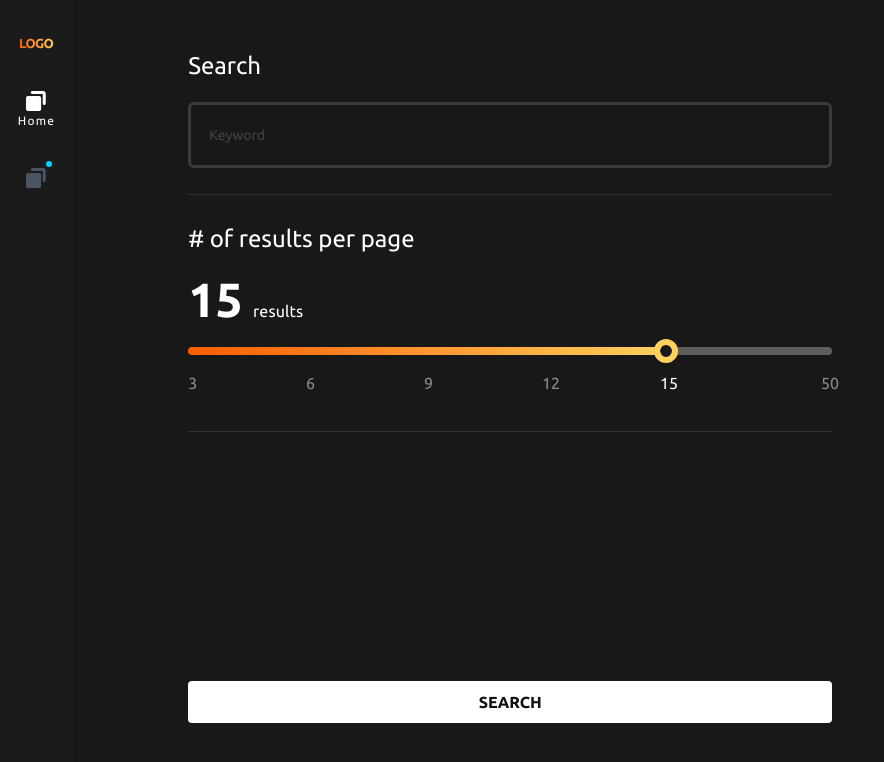
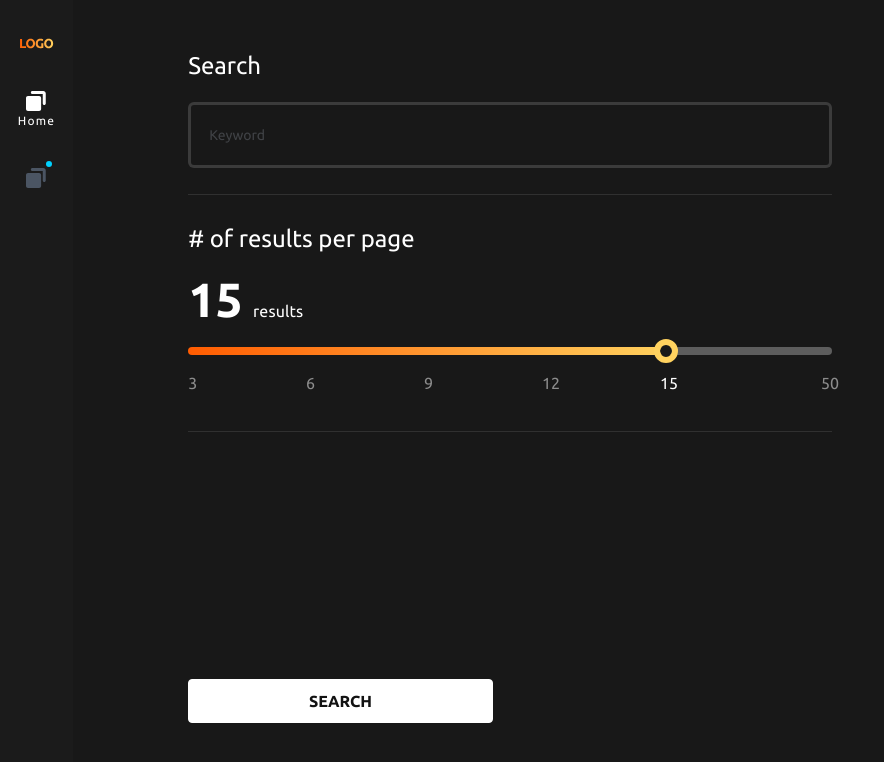
Before and after one commit to outsider987/Aha_Frontend, a React app: page /main in a window 1280 px wide. Shown: the top 762 px of the page, without its empty margins (0-884 px from the left). Built offline with nearby package versions, Linux system fonts and the light colour scheme.

Commit message:
fix: 1.add follower item2. refine button structure

```diff
--- a/src/components/Button.tsx
+++ b/src/components/Button.tsx
@@ -3,19 +3,33 @@ import React from 'react';
 interface Props {
   className?: string;
   children?: React.ReactNode;
+  isRounded?: boolean;
+  isWhite?: boolean;
   onClick?: () => void;
 }
 
-const Button: React.FC<Props> = ({children, className, onClick}) => {
+const Button: React.FC<Props> = ({
+  children,
+  className,
+  onClick,
+  isRounded,
+  isWhite,
+}) => {
+  const whiteClass = `bg-white
+   text-[#121212] hover:bg-[#121212] hover:text-white`;
+  const darkClass = `bg-[#121212]
+   text-white hover:bg-white hover:text-[#121212]`;
   return (
     <button
-      className={`block w-full text font-bold bg-white
-    rounded py-[0.8125rem] px-[0.625rem]
-     text-[#121212] leading-[100%] ${className}`}
+      className={`block text font-bold border border-solid border-white
+    py-[0.8125rem] px-[0.625rem] leading-[100%] ${
+      isRounded ? 'rounded-full' : 'rounded'
+    } ${isWhite ? whiteClass : darkClass} ${className}`}
       onClick={onClick}
     >
       {children}
     </button>
   );
 };
+Button.defaultProps = { isRounded: false, isWhite: true };
 export default Button;
--- /dev/null
+++ b/src/components/FollowerItem.tsx
@@ -0,0 +1,31 @@
+import React from 'react';
+import Button from './Button';
+
+const FollowerItem = () => {
+  const renderFollow = () => {
+    return (
+      <Button
+        className="text-xs py-2 px-[0.625rem]"
+        isRounded={true}
+        isWhite={false}
+      >
+        Follow
+      </Button>
+    );
+  };
+  return (
+    <div className="flex flex-row items-center">
+      <img alt="null" />
+      <div className=" flex flex-col">
+        <span className="text-base text-white tracking-[0.15px]">
+          Full name
+        </span>
+        <span className="text-white text-opacity-50 tracking-[0.25px]">
+          @username
+        </span>
+      </div>
+      {renderFollow()}
+    </div>
+  );
+};
+export default FollowerItem;
--- a/src/index.scss
+++ b/src/index.scss
@@ -1,7 +1,7 @@
 @tailwind base;
 @tailwind components;
 @tailwind utilities;
-@import url('https://fonts.googleapis.com/css2?family=Montserrat:ital,wght@0,100;0,200;0,300;0,400;0,500;0,600;0,700;0,800;0,900;1,100;1,200;1,300;1,400;1,500;1,600;1,700;1,800;1,900&family=Oswald:wght@200;300;400;500;600;700&family=Roboto:ital,wght@0,100;0,300;0,400;0,500;0,700;0,900;1,100;1,300;1,400;1,500;1,700;1,900&family=Ubuntu:ital,wght@0,300;0,400;0,500;0,700;1,300;1,400;1,500;1,700&display=swap');
+@import url('https://fonts.googleapis.com/css2?family=Open+Sans:ital,wght@0,300;0,400;0,500;0,600;0,700;0,800;1,300;1,400;1,500;1,600;1,700;1,800&family=Ubuntu:ital,wght@0,300;0,400;0,500;0,700;1,300;1,400;1,500;1,700&display=swap');
 
 // reset scss
 html,
--- a/src/views/Home/Follower.tsx
+++ b/src/views/Home/Follower.tsx
@@ -1,5 +1,7 @@
 import React, {useState} from 'react';
+import FollowerItem from '~/components/FollowerItem';
 import {Menu} from '~/util/enum/Enum_Followers';
+
 
 const Follower = () => {
   const menu = Object.values(Menu);
@@ -11,8 +13,8 @@ const Follower = () => {
     setmenuIndexState(index);
   };
 
-  const renderOption = () => {
-    const disableClass = ' text-[#929292] opacity-[0.87] border-greyscale';
+  const renderMenu = () => {
+    const disableClass = 'text-[#929292] opacity-[0.87] border-greyscale';
     return (
       <div className="flex flex-row w-full ">
         {menu.map((item, index) => (
@@ -32,13 +34,18 @@ const Follower = () => {
       </div>
     );
   };
+  const renderContent = ()=>{
+      return <div className=' my-8 mx-4'>
+          <FollowerItem/>
+      </div>
+  }
   return (
     <div
       className="hidden absolute w-[26.04vw] right-0  follower:flex
   bg-navbar min-h-screen flex-col"
     >
-      {renderOption()}
-      <div>content</div>
+      {renderMenu()}
+     {renderContent()}
     </div>
   );
 };
--- a/src/views/Home/Wrapper.tsx
+++ b/src/views/Home/Wrapper.tsx
@@ -1,10 +1,15 @@
 import React from 'react';
+import Follower from './Follower';
+
 type Props = {
   children?: React.ReactNode;
 };
 const Wrapper: React.FC<Props> = ({children}) => {
   return (
-    <div className="w-full bg-greyscale min-h-screen flex">{children}</div>
+    <div className="w-full bg-greyscale min-h-screen flex">
+      {children}
+      <Follower />
+    </div>
   );
 };
 export default Wrapper;
--- a/src/views/Home/index.tsx
+++ b/src/views/Home/index.tsx
@@ -2,13 +2,11 @@ import React from 'react';
 import Wrapper from './Wrapper';
 import {Outlet, Navigate, useLocation} from 'react-router-dom';
 import NavBar from './NavBar';
-import Follower from './Follower';
 
 const Home = () => {
   const location = useLocation();
   return (
     <Wrapper>
-      <Follower />
       <NavBar></NavBar>
       <div className="AhaContainer">
         {location.pathname !== '/' ? <Outlet /> : <Navigate to={'/main'} />}
--- a/tailwind.config.js
+++ b/tailwind.config.js
@@ -20,6 +20,9 @@ module.exports = {
       screens: {
         follower: '1440px',
       },
+      fontFamily: {
+        opensans: ['Open Sans', 'sans-serif'],
+      },
     },
   },
   variants: {
```
